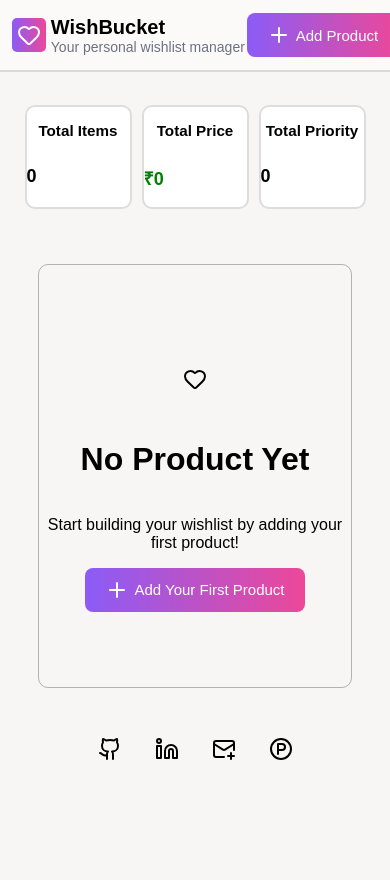
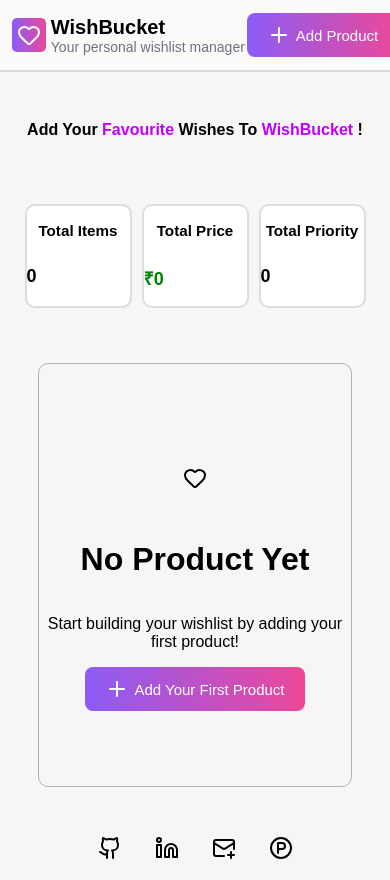
Before and after one commit to satyamrk18/WishBucket, a React (Vite) app: page / in a window 390 px wide. Before the commit the page ends 844 px from the top, so only its background shows below. Built offline with nearby package versions, Linux system fonts and the light colour scheme.

Commit message:
heading added and heading responsiveness added

```diff
--- /dev/null
+++ b/src/components/heading.css
@@ -0,0 +1,53 @@
+span
+{
+    color:rgb(191, 0, 255);
+}
+.heading-container {
+  display: flex;
+  justify-content: center;
+  align-items: center;
+}
+
+.heading-title {
+  font-size: 2.5rem;
+  font-weight: bold;
+  white-space: nowrap;
+  overflow: hidden;
+  width: fit-content;
+}
+
+.typing-text {
+  display: inline-block;
+  overflow: hidden;
+  white-space: nowrap;
+  animation: typing 6s steps(60, end) forwards, blink 0.7s step-end infinite;
+}
+
+@keyframes typing {
+  from {
+    width: 0;
+  }
+  to {
+    width: 100%;
+  }
+}
+
+@keyframes blink {
+  50% {
+    border-color: transparent;
+  }
+}
+@media (max-width:600px)
+{
+    .heading-title
+    {
+        font-size:1rem;
+    }
+}
+@media (min-width:601px) and (max-width:900px)
+{
+    .heading-title
+    {
+        font-size:1.5rem;
+    }
+}
--- /dev/null
+++ b/src/components/heading.jsx
@@ -0,0 +1,14 @@
+import React from "react";
+import "./heading.css";
+
+const Heading = () => {
+  return (
+    <div className="heading-container">
+      <h1 className="heading-title typing-text">
+        Add Your <span>Favourite</span> Wishes To <span>WishBucket</span> !
+      </h1>
+    </div>
+  );
+};
+
+export default Heading;
--- a/src/pages/Home.css
+++ b/src/pages/Home.css
@@ -7,6 +7,12 @@ body {
   height: 100vh;
   padding-top: 50px;
   box-sizing: border-box;
+}
+.main-heading
+{
+width:100%;
+text-align:center;
+margin-top:60px;
 }
 .valuecards-container
 {
--- a/src/pages/Home.jsx
+++ b/src/pages/Home.jsx
@@ -4,6 +4,7 @@ import Product from "./product.jsx";
 import Navbar from "./../components/navbar.jsx";
 import "./Home.css";
 import EmptyProduct from "./emptyproduct.jsx";
+import Heading from "./../components/heading.jsx"
 import Footer from "./../components/footer.jsx";
 
 
@@ -23,6 +24,7 @@ const Home = () => {
   return (
     <div className="container">
       <Navbar />
+      <div className="main-heading"><Heading /></div>
       <div className="valuecards-container">
         <ValueCards title="Total Items" value={totalItems} />
         <ValueCards
```
